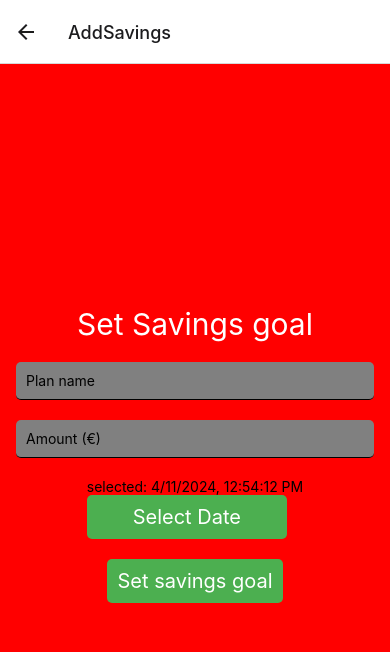
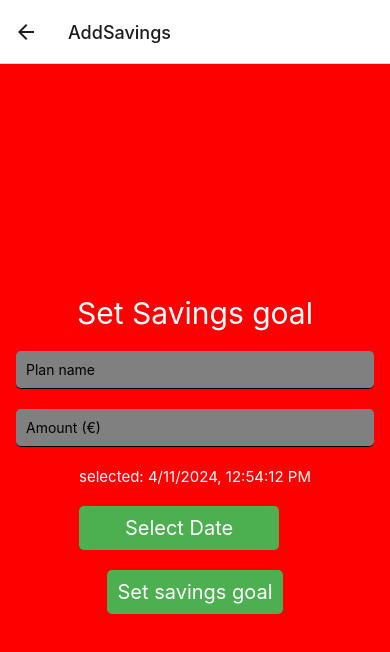
Before and after one commit to TVT22SPOMobiilikehitysprojekti/SmartSaver, a React Native app: screen /AddSavings in a window 390 px wide. Shown: the top 652 px of the page. Built offline with nearby package versions, Linux system fonts and the light colour scheme.

Commit message:
calendar changes

```diff
--- a/app.json
+++ b/app.json
@@ -5,7 +5,7 @@
     "version": "1.0.0",
     "orientation": "portrait",
     "icon": "./assets/icon.png",
-    "userInterfaceStyle": "light",
+    "userInterfaceStyle": "automatic",
     "splash": {
       "image": "./assets/splash.png",
       "resizeMode": "contain",
--- a/package.json
+++ b/package.json
@@ -12,7 +12,7 @@
     "@expo/react-native-action-sheet": "^4.0.1",
     "@firebase/firestore": "^4.5.1",
     "@react-native-async-storage/async-storage": "^1.23.1",
-    "@react-native-community/datetimepicker": "7.6.1",
+    "@react-native-community/datetimepicker": "^7.6.4",
     "@react-native-picker/picker": "^2.7.5",
     "@react-navigation/native": "^6.1.17",
     "@react-navigation/native-stack": "^6.9.26",
--- a/screens/addSavings.js
+++ b/screens/addSavings.js
@@ -72,8 +72,9 @@ const AddSavingScreen = () => {
         keyboardType="numeric"
       />
       <SafeAreaView>
-        <Text>selected: {date.toLocaleString()}</Text>
-        <Pressable style={styles.showDatePickerButton} onPress={() => setShowDatePicker(true)}>
+        <Text style={styles.pvm}>selected: {date.toLocaleString()}</Text>
+        <Pressable style={styles.showDatePickerButton} onPress={() => {
+  setShowDatePicker(true);}}>
         <Text style={styles.buttonText}>Select Date</Text>
       </Pressable>
 
@@ -149,6 +150,11 @@ showDatePickerButton: {
         color: 'white',
         fontSize: 20,
     },
+    pvm: {
+        color: 'white',
+        fontSize: 15,
+        marginBottom: 20,
+    },
 });
 
 export default AddSavingScreen;
```
Also changed, not shown: 1 other file (tests, documents, lock files or other folders).
